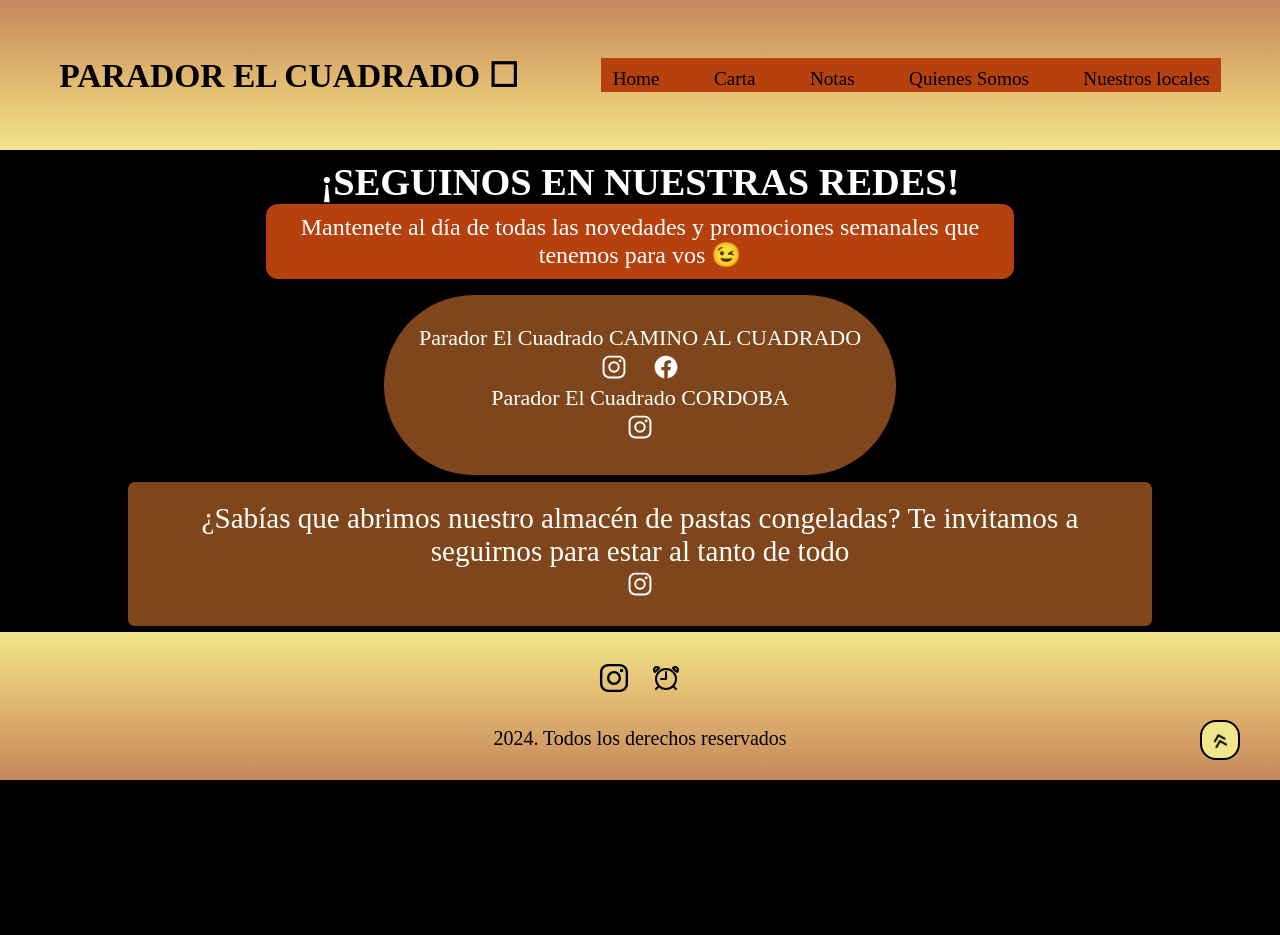
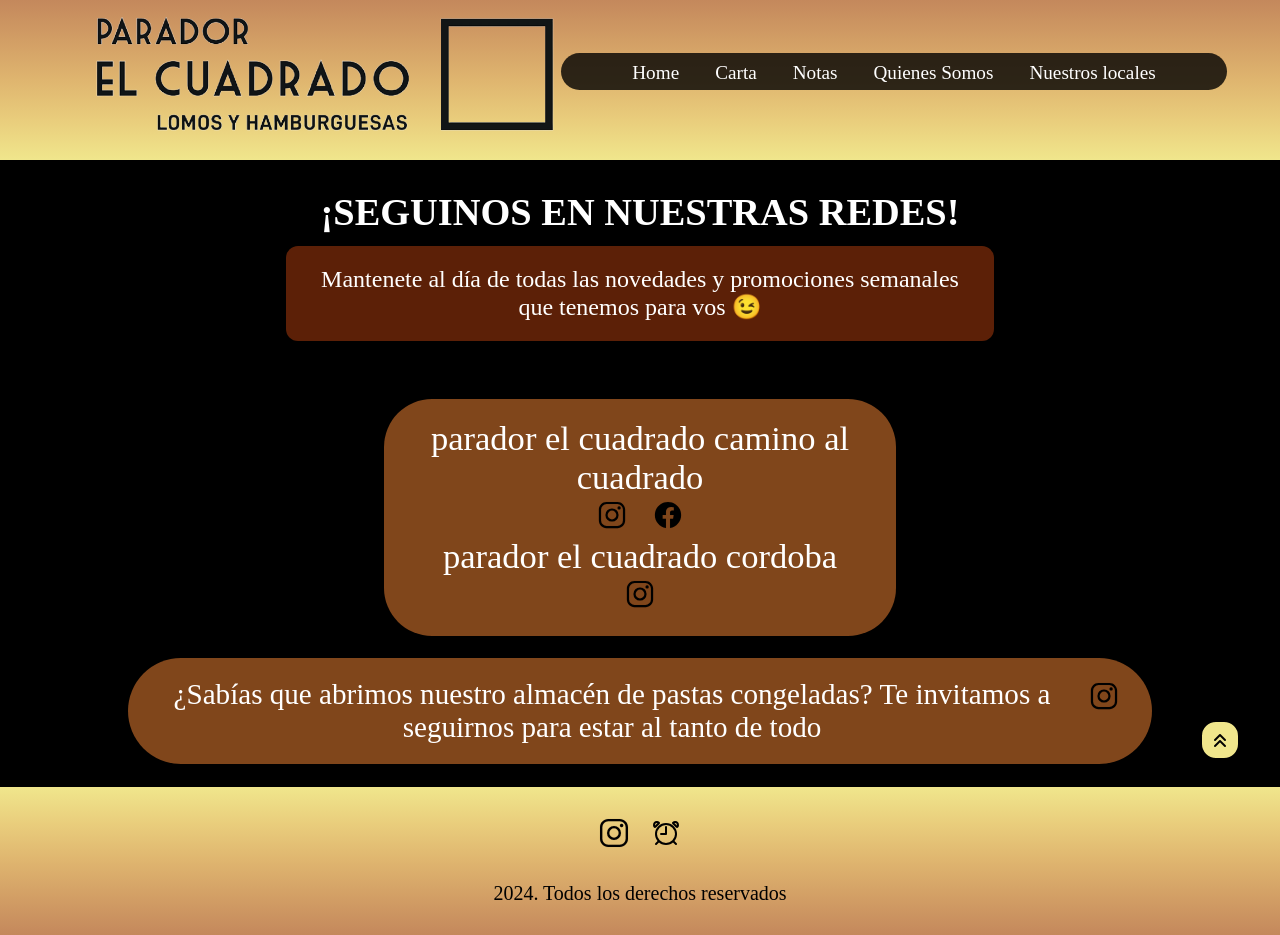
Before and after one commit to daianaylen/Tercera-Entrega-Daiana-Vargas, a plain HTML site: page pages/redes.html in a window 1280 px wide. Before the commit the page ends 800 px from the top, so only its background shows below. Drawn offline with nearby package versions, Linux system fonts and the light colour scheme.

Commit message:
ultimos detalles

```diff
--- a/pages/estilos.scss
+++ b/pages/estilos.scss
@@ -1,8 +1,8 @@
 :root {
     --color_primario: #80461B;
-    --color_primario_suave: #B7410E;
+    --color_primario_suave: rgba(183, 65, 14, 0.5);
     --color_negro: black;
-    --altura_header: 150px;
+    --altura_header: 13em;
     --padding_left_right: 1.2rem;
     --ancho_maximo: 1200px;
 }
@@ -19,24 +19,23 @@ a {
 }
 ol,ul {
     list-style: none;
-    font-size: 8px;
+    font-size: 0.8em;
 }
 .header {
     height: var(--altura_header);
     background-image: linear-gradient(to top, #f0e68c, #e9cd7c, #dfb56f, #d29e65, #c4885c);
+    display: flex;
+    justify-content:end;
+    align-items:center;
 }
 .navbar {
     height: 100%;
-    display: flex;
     width: min(1200px, 100%);
-    margin: 0 auto;
-    justify-content: space-between;
-    align-items: center;
+    margin:0;
     flex-wrap: wrap;
     position: relative;
-    padding: 0 var(--padding_left_right);
+    padding: 5px;
     font-family: market deco;
-    font-size: 1.4em;
 }
 .menu-hamburguesa {
     display: none;
@@ -46,8 +45,8 @@ ol,ul {
 }
 .ul-links {
     width: 100%;
-    background-color: var(--color_primario_suave);
-    position: absolute;
+    background-color: rgba(0, 0, 0, 0.9);
+    position:absolute;
     top: var(--altura_header);
     left: 0;
     height: 0;
@@ -56,14 +55,23 @@ ol,ul {
     flex-direction: column;
     justify-content: center;
     align-items: center;
-    gap: 3rem;
+    gap: 1.5rem;
     transition: all .3s;
     font-family: market deco;
     z-index: 1;
-    font-size: 30px;
+    font-size: 1.5em;
+    padding: 5px;
 }
 .link {
-    color: var(--color_negro);
+    color: white;
+    opacity: 1;
+}
+.list-icon{
+    float:inline-end;
+    padding: 5px;
+    margin: 1em;
+    border: 2px var(--color_negro) solid;
+    border-radius: 3em;
 }
 ::selection{
     background-color: burlywood;
@@ -88,7 +96,7 @@ width: 40px;
 background-color: khaki;
 color: var(--color_negro);
 text-align: center;
-position: fixed;
+position:fixed;
 bottom: 40px;
 right: 40px;
 line-height: 40px;
@@ -111,10 +119,10 @@ border: 2px solid var(--color_negro);
     color: white;
     text-align: center;
     align-items: center;
-    margin: 0.5%;
-    padding: 10px 10px;
     height: auto;
     font-size: 1em;
+    padding: 30px;
+    margin: 1em auto;
 }
 .container h2, h3, h4, h5, h6{
         font-family: amazing winter;
@@ -126,10 +134,10 @@ border: 2px solid var(--color_negro);
     background-color: var(--color_primario_suave);
     height: auto;
     font-family: alido;
-    padding: 10px 10px;
+    padding: 20px;
     text-align: center;
     justify-content: center;
-    margin: auto;
+    margin: 0.5em auto;
     font-size: 1.5em;
     border-radius: 0.5em;
 }
@@ -141,15 +149,15 @@ border: 2px solid var(--color_negro);
 }
 .container-redes{
     background-color: var(--color_primario);
-    margin: 0.5%auto;
+    margin: 1em auto;
     height: auto;
     justify-content: center;
     inline-size: 80%;
     text-align: center;
-    padding: 30px 30px;
-    font-size: 5em;
+    padding: 20px;
     color: white;
     border-radius: 3em;
+
 }
 .redes-a{
     display: flex;
@@ -159,25 +167,24 @@ border: 2px solid var(--color_negro);
     inline-size: 80%;
     display: flex;
     justify-content: center;
-    margin: 0.5%auto;
+    margin: 1em auto;
     height: auto;
-    padding: 20px 20px;
+    padding: 20px;
     text-align: center;
-    flex-direction: column;
     font-size: 1.4em;
-    border-radius: 0.3em;
+    border-radius: 3em;
 }
 .redes-titulos{
     font-family: market deco;
-    font-size: 22px;
+    font-size: 2.7em;
 }
 .redes-a{
     justify-content: center;
     transition: 0.5s;
 }
 .icon-insta{
-    color: white;
-    font-size: 26px;
+    color: var(--color_negro);
+    font-size: 30px;
     display: inline-block;
     margin: 0 10px;
     transition: 0.5s;
@@ -196,14 +203,17 @@ border: 2px solid var(--color_negro);
 .info-locales{
     text-align: center;
     background-color: var(--color_primario);
+    text-decoration: solid;
     color: white;
-    font-size: 1.3em;
     height: auto;
     font-family: alido;
     inline-size: 80%;
     display: flex;
     justify-content: center;
-    margin: auto;
+    margin: 0.3em auto;
+    font-size: 1.5em;
+    padding: 3px;
+    border-radius: 0.6em;
 }
 .titulos{
     display: flex;
@@ -211,13 +221,14 @@ border: 2px solid var(--color_negro);
     color: var(--color_negro);
     background-color: white;
     height: auto;
-    font-size: 1.4em;
     font-family: market deco;
-    margin: auto;
-    padding: 1%;
-    inline-size: 80%;
+    inline-size: 90%;
+    border-color: #000;
+    margin: 1em auto;
+    font-size: 1.5em;
+    padding: 18px;
     border-radius: 0.8em;
-    border-color: #000;
+    text-align: center;
 }
 .container-locpastas{
     background-color: var(--color_primario);
@@ -225,14 +236,15 @@ border: 2px solid var(--color_negro);
     display: flex;
     justify-content: center;
     height: auto;
-    margin: auto;
+    margin: 1em auto;
     font-size: 1.5em;
-    padding: 1.2%;
+    padding: 20px;
     flex-direction: column;
     align-items: center;
     color: white;
     text-align: center;
     font-family: alido;
+    border-radius: 3em;
 }
 .titulo-locpastas{
     color: var(--color_negro);
@@ -241,26 +253,31 @@ border: 2px solid var(--color_negro);
 .mapa-local{
     display: flex;
     justify-content: center;
-    margin: 0.5%;
+    margin: 1em;
     align-items: center;
 }
 .notas-link{
     display: flex;
     align-items: center;
-    margin: 0.5%;
     justify-self: center;
+    margin: 1em;
+    padding: 15px;
+    background-color: rgb(196, 108, 45);
 }
 .carta-local{
     display: flex;
     justify-content: center;
     align-items: center;
-    margin: 0.5%;
+    margin: auto;
+    padding: 15px;
+    border-radius: 3em;
 }
 .video{
     display: flex;
     justify-content: center;
     align-items: center;
-    margin: 0.5%;
+    margin: 1em;
+
 }
 .footer{
     position: relative;
@@ -320,23 +337,37 @@ border: 2px solid var(--color_negro);
 }
 
 @media (min-width:728px){
+    .header{
+        height: 10em;
+    }
     .label-hamburguesa{
         display: none;
+    }
+    .navbar img{
+        height: 20%;
+        width: 40%;
+        float: inline-start;
     }
     .ul-links{
         position: static;
         width: auto;
         height: auto;
         flex-direction: row;
-        gap: 2rem;
+        gap: 1rem;
+        color: var(--color_negro);
+        background-color: rgba(0, 0, 0, 0.8);
+        border-radius: 3em;
+        padding: 5px;
+        text-align: center;
+        margin: 2em;
     }
     .link{
         font-size: 1.2rem;
         transition: all .3s;
-        padding: .2rem .7rem;
+        padding: 10px;
     }
     .link:hover{
-        background-color: white;
+        background-color: var(--color_primario_suave);
     }
     .galeria{
         grid-template-columns: repeat(3, 1fr);
--- a/pages/redes.html
+++ b/pages/redes.html
@@ -14,7 +14,7 @@
 <body>
     <header class="header">
         <nav class="navbar">
-            <h1 class="logo">PARADOR EL CUADRADO ☐</h1>
+            <h1><img src="../multimedia/Logo png.png" alt="" style="height: 50%;" width="90%"></h1>
             <label class="label-hamburguesa" for="menu-hamburguesa">
                 <svg xmlns="http://www.w3.org/2000/svg" width="35" height="35" fill="currentColor" class="list-icon" viewBox="0 0 16 16">
                     <path fill-rule="evenodd" d="M2.5 12a.5.5 0 0 1 .5-.5h10a.5.5 0 0 1 0 1H3a.5.5 0 0 1-.5-.5m0-4a.5.5 0 0 1 .5-.5h10a.5.5 0 0 1 0 1H3a.5.5 0 0 1-.5-.5m0-4a.5.5 0 0 1 .5-.5h10a.5.5 0 0 1 0 1H3a.5.5 0 0 1-.5-.5"/>
@@ -35,12 +35,12 @@
     </div>
 <div class="container-redes">
         <ul>
-            <p class="redes-titulos">Parador El Cuadrado CAMINO AL CUADRADO</p>
+            <p class="redes-titulos">parador el cuadrado camino al cuadrado</p>
             <li class="redes-a">
                 <a href="https://instagram.com/paradorelcuadrado"><ion-icon class="icon-insta" name="logo-instagram"></ion-icon></iframe></a>
                 <a href="https:/facebook.com/paradorelcuadrado"><ion-icon class="icon-insta" name="logo-facebook"></ion-icon></a>
             </li>
-            <p class="redes-titulos">Parador El Cuadrado CORDOBA</p>
+            <p class="redes-titulos">parador el cuadrado cordoba</p>
             <li class="redes-a"><a href="https://instagram.com/paradorelcuadradocba"><ion-icon class="icon-insta" name="logo-instagram"></ion-icon></iframe></li>
         </ul>
     </div>
@@ -67,7 +67,7 @@
 <script nomodule src="https://unpkg.com/ionicons@7.1.0/dist/ionicons/ionicons.js"></script>
 <!--boton subir-->
 <a class="subir" href="#">
-        <i class="fa-solid fa-angles-up fa-shake" style="color: black;"></i>
+        <i class="fa-solid fa-angles-up" style="color: black;"></i>
     </a>
 </body>
 </html>
```
Also changed, not shown: index.html (+4 -4 lines), pages/carta.html (+5 -5 lines), pages/notas.html (+5 -5 lines), pages/nuestros-locales.html (+2 -2 lines), pages/quienes-somos.html (+2 -2 lines), pages/estilos.css, 1 other file.
